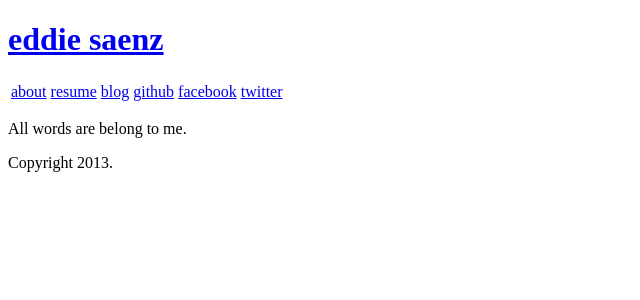
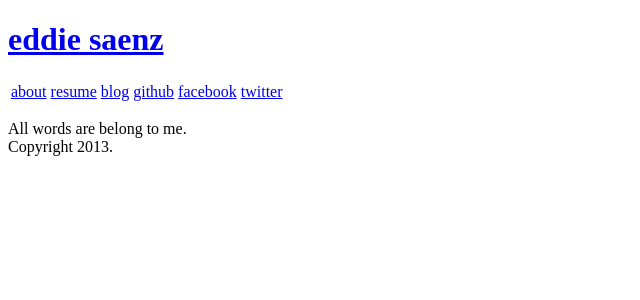
Before and after one commit to eddies5/old-eddies5.github.com, a Jekyll site: the page built from index.html, in a window 1280 px wide. Shown: the top 300 px of the page, without its empty margins (0-640 px from the left). Built offline with Jekyll 4.4.1, drawn with Linux system fonts in a browser that asks for light colours; some web fonts are replaced.

Commit message:
header & footer & index combine to create html page

```diff
--- a/_includes/footer.html
+++ b/_includes/footer.html
@@ -1,6 +1,9 @@
 <!doctype html>
 
 <footer>
-  <p>All words are belong to me.</p>
-  <p>Copyright 2013.</p>
+  <p>All words are belong to me.<br>
+    Copyright 2013.</p>
 </footer>
+
+</body>
+</html>
--- a/_includes/header.html
+++ b/_includes/header.html
@@ -7,6 +7,7 @@
   <title>{{ page.title }}</title>
 </head>
 <body>
+  <header>
     <div id="container">
       <div id="center">
         <div id="content">
@@ -40,5 +41,4 @@
         </div>
       </div>
     </div>
-  </body>
-</html>
+  </header>
--- a/index.html
+++ b/index.html
@@ -3,5 +3,5 @@ layout: default
 title: Eddie Saenz
 ---
 
-<div id="home">
+<div id="content">
 </div>
```
Lines whose indentation alone changed are shown as unchanged.
